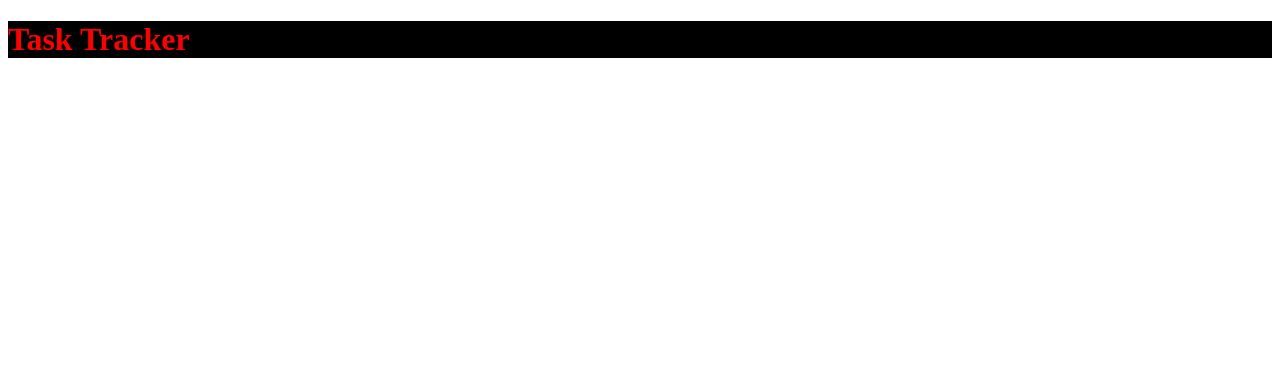
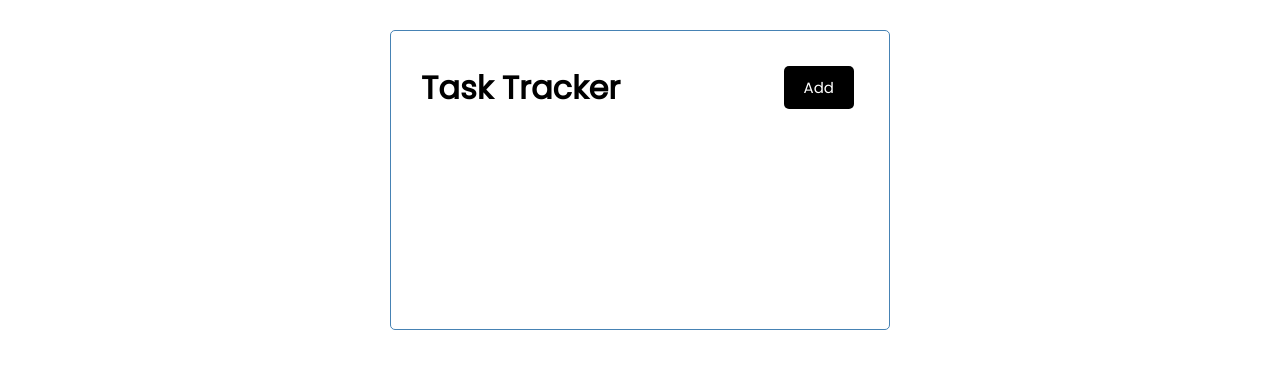
Before and after one commit to pooya2293/my_first_react_app, a React (Create React App) app: page / in a window 1280 px wide. Shown: the top 368 px of the page. Built offline with nearby package versions, Linux system fonts and the light colour scheme.

Commit message:
link css file to react app

```diff
--- a/src/components/Header.js
+++ b/src/components/Header.js
@@ -2,10 +2,9 @@
 
 const Header = ({ title }) => {
 	return (
-		<header>
-			<h1 style={headingStyle}>
-			{title}
-			</h1>
+		<header className='header'>
+			<h1>{title}</h1>
+			<button className='btn'>Add</button>
 		</header>
 	)
 }
@@ -18,9 +17,10 @@
 	title: PropTypes.string,
 }
 
-const headingStyle = {
-	color:'red',
-	backgroundColor:'#000'
-}
+// css in js
+// const headingStyle = {
+// 	color:'red',
+// 	backgroundColor:'#000'
+// }
 
 export default Header
--- a/src/index.css
+++ b/src/index.css
@@ -1,3 +1,4 @@
+/* I paste this css code from brad traversy github page */
 @import url('https://fonts.googleapis.com/css2?family=Poppins:wght@300;400&display=swap');
 
 * {
--- a/src/index.js
+++ b/src/index.js
@@ -1,6 +1,7 @@
 import React from 'react';
 import ReactDOM from 'react-dom';
 import App from './App';
+import './index.css'
 // import reportWebVitals from './reportWebVitals';
 
 // const element = <h1>Hello World</h1>;
```
